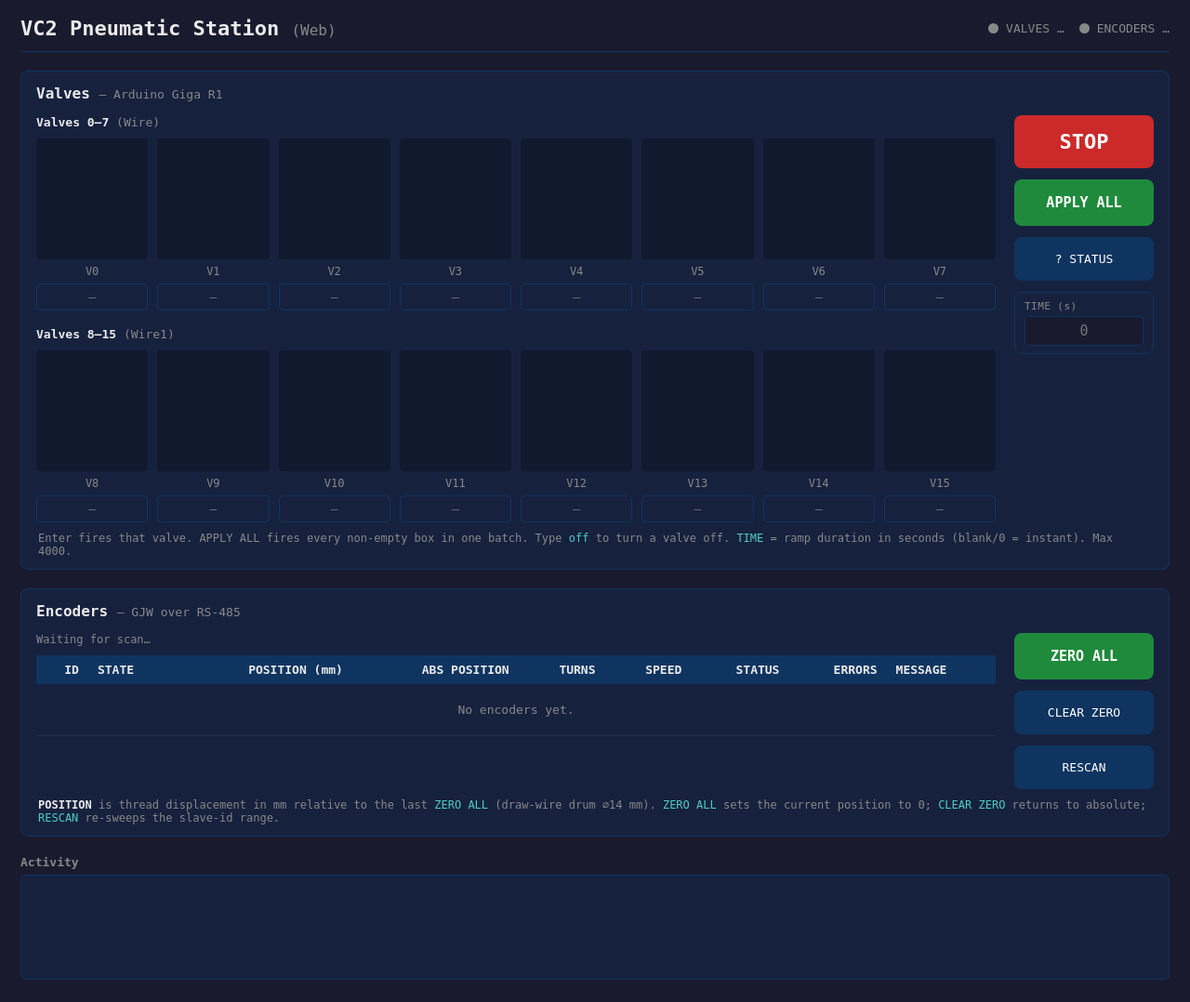
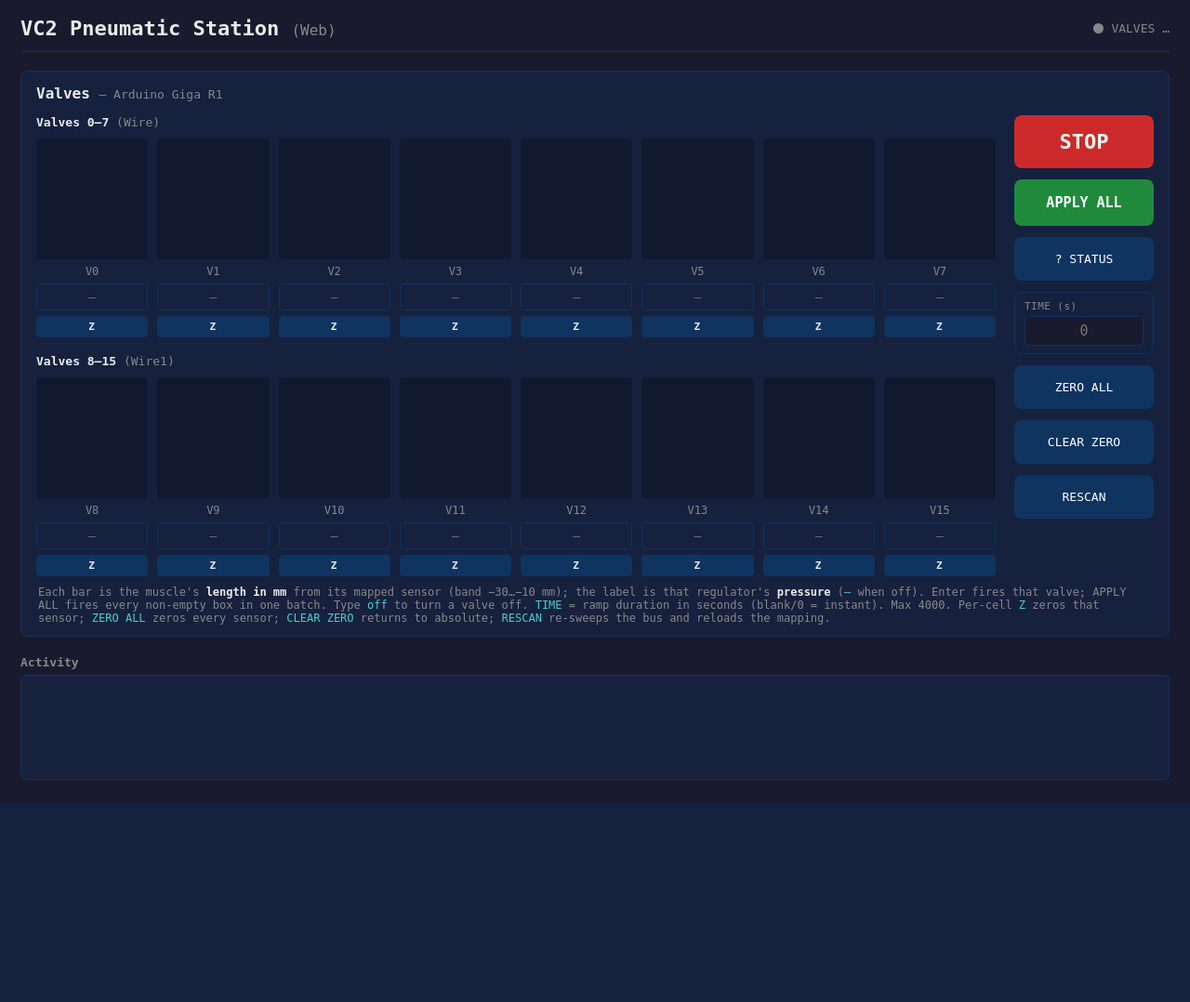
Before and after one commit to kyrixn/regulator-control-app, a Flask app: page / in a window 1280 px wide. Shown: the whole page at 93% size. After the commit the page ends 863 px from the top, so only its background shows below. Run offline with Flask 3, Linux system fonts and the light colour scheme; some libraries are stand-ins or nearby versions.

Commit message:
Reshape UI to length bars + per-sensor zeroing via sensor mapping
- sensor_mapping.json + sensor_mapping.py: map each regulator (valve
  id) to the sensor measuring its muscle's length; tolerant loader.
- encoder_controller: add zero(slave) for independent per-sensor zero
  (shares the offset map with zero_all, last write wins).
- app.py: load mapping (reloaded on RESCAN), join valves+encoders into
  a per-regulator muscles[] with position_mm; new zero_sensor event;
  length-bar band constants (-30..-10 mm) exposed in state.
- frontend: remove standalone encoder table; each valve cell's bar is
  now length (mm), label is pressure text (dash when off), plus a
  per-cell ZERO button; shared controls gain ZERO ALL / CLEAR ZERO /
  RESCAN.
- README updated for the controller branch.

```diff
--- a/app.py
+++ b/app.py
@@ -29,24 +29,35 @@ import serial.tools.list_ports
 from flask import Flask, render_template, jsonify
 from flask_socketio import SocketIO
 
-from valve_controller import ValveController, MAX_INPUT_VALUE
+from valve_controller import ValveController, MAX_INPUT_VALUE, NUM_VALVES
 from encoder_controller import (
     DEFAULT_COUNTS_PER_TURN,
     DEFAULT_DRUM_DIAMETER_MM,
     EncoderController,
     parse_slave_ids,
 )
+from sensor_mapping import DEFAULT_MAPPING_PATH, load_mapping
 
 
 app = Flask(__name__)
 app.config['SECRET_KEY'] = 'vc2-pneumatic-station'
 socketio = SocketIO(app, cors_allowed_origins="*", async_mode="threading")
 
+# Length-bar scaling (mm). Configurable here in code, not via CLI. Each valve's
+# bar plots its mapped sensor's length within this band.
+LENGTH_BAR_MIN_MM = -30.0
+LENGTH_BAR_MAX_MM = -10.0
+
 # Two shared controllers, created in main(). Either may stay None if its device
 # is absent or disabled.
 valve_controller = None
 encoder_controller = None
 _broadcast_started = False
+
+# regulator (valve id) -> {"muscle", "sensor"}; loaded in main(), reloaded on
+# RESCAN so edits to sensor_mapping.json apply without restarting the server.
+sensor_map = {}
+mapping_path = DEFAULT_MAPPING_PATH
 
 
 # ============================================================
@@ -111,17 +122,54 @@ def resolve_ports(args):
 
 
 # ============================================================
+# Combined state (valves + encoders + sensor mapping)
+# ============================================================
+
+def _muscles_state(enc_state):
+    """One entry per regulator, joined with its mapped sensor's length.
+
+    Kept separate from the valve `active` map (which only lists valves with a
+    live setpoint) so all 16 length bars render whether or not the valve is on.
+    """
+    positions = {
+        e["slave"]: (e.get("position_mm"), bool(e.get("online")))
+        for e in (enc_state or {}).get("encoders", [])
+    }
+    muscles = []
+    for reg in range(NUM_VALVES):
+        m = sensor_map.get(reg, {})
+        sensor = m.get("sensor")
+        pos, online = positions.get(sensor, (None, False))
+        muscles.append({
+            "regulator": reg,
+            "muscle": m.get("muscle", f"muscle_{reg:02d}"),
+            "sensor": sensor,
+            "position_mm": pos,
+            "sensor_online": online,
+        })
+    return muscles
+
+
+def build_state():
+    """Full snapshot pushed to the browser: valves, encoders, joined muscles."""
+    enc_state = encoder_controller.get_state() if encoder_controller else None
+    return {
+        "valves": valve_controller.get_state() if valve_controller else None,
+        "encoders": enc_state,
+        "muscles": _muscles_state(enc_state),
+        "length_bar_min_mm": LENGTH_BAR_MIN_MM,
+        "length_bar_max_mm": LENGTH_BAR_MAX_MM,
+    }
+
+
+# ============================================================
 # Background broadcaster: push combined state + messages
 # ============================================================
 
 def _broadcast_loop():
     """Emit valve + encoder state and drained messages ~5x/sec."""
     while True:
-        state = {
-            "valves": valve_controller.get_state() if valve_controller else None,
-            "encoders": encoder_controller.get_state() if encoder_controller else None,
-        }
-        socketio.emit('state', state)
+        socketio.emit('state', build_state())
 
         lines = []
         if valve_controller:
@@ -151,10 +199,7 @@ def index():
 
 @app.route('/api/state')
 def api_state():
-    return jsonify({
-        "valves": valve_controller.get_state() if valve_controller else None,
-        "encoders": encoder_controller.get_state() if encoder_controller else None,
-    })
+    return jsonify(build_state())
 
 
 @app.route('/api/ports')
@@ -169,10 +214,7 @@ def api_ports():
 @socketio.on('connect')
 def on_connect():
     _ensure_broadcaster()
-    socketio.emit('state', {
-        "valves": valve_controller.get_state() if valve_controller else None,
-        "encoders": encoder_controller.get_state() if encoder_controller else None,
-    })
+    socketio.emit('state', build_state())
 
 
 def _parse_ramp(data):
@@ -277,20 +319,37 @@ def on_ping():
 
 @socketio.on('zero')
 def on_zero():
+    """Global ZERO ALL — zero every online sensor."""
     if encoder_controller is not None:
         encoder_controller.zero_all()
 
 
+@socketio.on('zero_sensor')
+def on_zero_sensor(data):
+    """Individual zero — zero one sensor. data = {slave: int}."""
+    if encoder_controller is None:
+        return
+    try:
+        slave = int(data.get('slave'))
+    except (ValueError, TypeError):
+        return
+    encoder_controller.zero(slave)
+
+
 @socketio.on('clear_zero')
 def on_clear_zero():
+    """Global CLEAR ZERO — drop every zero offset (back to absolute mm)."""
     if encoder_controller is not None:
         encoder_controller.clear_zero()
 
 
 @socketio.on('rescan')
 def on_rescan():
+    """Re-sweep the RS-485 bus and re-read the sensor mapping."""
+    global sensor_map
     if encoder_controller is not None:
         encoder_controller.rescan()
+    sensor_map = load_mapping(mapping_path)
 
 
 # ============================================================
@@ -298,7 +357,7 @@ def on_rescan():
 # ============================================================
 
 def main():
-    global valve_controller, encoder_controller
+    global valve_controller, encoder_controller, sensor_map, mapping_path
 
     parser = argparse.ArgumentParser(
         description="vc2 pneumatic station web app (valves + RS-485 encoders)")
@@ -327,6 +386,9 @@ def main():
                         help='RS-485 per-read timeout (s)')
     parser.add_argument('--interval', type=float, default=0.2,
                         help='Seconds between encoder poll cycles')
+    # Sensor mapping
+    parser.add_argument('--mapping', default=DEFAULT_MAPPING_PATH,
+                        help='Path to the sensor↔regulator mapping JSON')
     # Web server
     parser.add_argument('--host', default='0.0.0.0', help='Web server host')
     parser.add_argument('--http-port', type=int, default=5000,
@@ -337,9 +399,13 @@ def main():
     print("   VC2 PNEUMATIC STATION (Web App) — valves + RS-485 encoders")
     print("=" * 65)
 
+    mapping_path = args.mapping
+    sensor_map = load_mapping(mapping_path)
+
     valve_port, rs485_port = resolve_ports(args)
     print(f"Valve regulator : {valve_port or '(none / disabled)'}")
     print(f"RS-485 encoders : {rs485_port or '(none / disabled)'}")
+    print(f"Sensor mapping  : {mapping_path} ({len(sensor_map)} regulator(s) mapped)")
 
     if not args.no_valves and valve_port:
         vc = ValveController(port=valve_port)
--- a/static/app.js
+++ b/static/app.js
@@ -1,13 +1,13 @@
-// Front-end for the vc2 pneumatic station web app.
-// Handles BOTH the valve regulator (Giga R1) and the RS-485 encoders,
-// which arrive together in a single {valves, encoders} state message.
+// Front-end for the vc2 pneumatic station web app (controller branch).
+// Each of the 16 valve cells now shows its muscle's LENGTH (mm, from the mapped
+// sensor) as a bar and the regulator's PRESSURE as text. The standalone encoder
+// table is gone; sensors are zeroed per-cell or globally.
 
 const NUM_VALVES = 16;
-const Y_MAX = 10500;          // matches the matplotlib GUI y-limit (mV)
-let MAX_VALUE = 4000;         // overwritten by server state
+let MAX_VALUE = 4000;         // valve setpoint limit, overwritten by server state
 
 const socket = io();
-const valveEls = [];          // index -> { input, bar, label, cell, id }
+const valveEls = [];          // index -> { input, bar, label, cell, id, zeroBtn, sensor }
 
 // ------------------------------------------------------------------
 // Build the two rows of 8 valves
@@ -40,12 +40,22 @@ function buildValves() {
         if (e.key === 'Enter') submitSingle(i, input);
       });
 
+      const zeroBtn = document.createElement('button');
+      zeroBtn.className = 'zero-btn';
+      zeroBtn.textContent = 'Z';
+      zeroBtn.title = 'Zero this sensor';
+      zeroBtn.addEventListener('click', () => {
+        const s = valveEls[i].sensor;
+        if (s !== null && s !== undefined) socket.emit('zero_sensor', { slave: s });
+      });
+
       cell.appendChild(barArea);
       cell.appendChild(id);
       cell.appendChild(input);
+      cell.appendChild(zeroBtn);
       container.appendChild(cell);
 
-      valveEls[i] = { input, bar, label, cell, id };
+      valveEls[i] = { input, bar, label, cell, id, zeroBtn, sensor: null };
     }
   }
 }
@@ -122,48 +132,76 @@ document.getElementById('btnStop').addEventListener('click', () => socket.emit('
 document.getElementById('btnApply').addEventListener('click', applyAll);
 document.getElementById('btnStatus').addEventListener('click', () => socket.emit('status'));
 
-// ------------------------------------------------------------------
-// Encoder actions
-// ------------------------------------------------------------------
+// Sensor actions (shared controls)
 document.getElementById('btnZero').addEventListener('click', () => socket.emit('zero'));
 document.getElementById('btnClear').addEventListener('click', () => socket.emit('clear_zero'));
 document.getElementById('btnRescan').addEventListener('click', () => socket.emit('rescan'));
 
 // ------------------------------------------------------------------
-// Rendering — valves
+// Rendering — valves (length bar + pressure text) joined with sensors
 // ------------------------------------------------------------------
-function renderValves(vstate) {
+function renderValves(state) {
+  const vstate = state.valves;
+  const muscles = state.muscles || [];
+  const minMM = state.length_bar_min_mm ?? -30;
+  const maxMM = state.length_bar_max_mm ?? -10;
+  const span = (maxMM - minMM) || 1;
+
+  const rangeHint = document.getElementById('rangeHint');
+  if (rangeHint) rangeHint.textContent = `${minMM}…${maxMM}`;
+
   const pill = document.getElementById('valvePill');
   const text = document.getElementById('valveText');
   const panel = document.getElementById('valvePanel');
 
-  if (!vstate) {
+  if (vstate) {
+    panel.classList.remove('disabled');
+    MAX_VALUE = vstate.max_value || MAX_VALUE;
+    document.getElementById('maxHint').textContent = MAX_VALUE;
+  } else {
     panel.classList.add('disabled');
-    pill.className = 'status-pill disconnected';
-    text.textContent = 'VALVES OFF';
-    return;
   }
-  panel.classList.remove('disabled');
-  MAX_VALUE = vstate.max_value || MAX_VALUE;
-  document.getElementById('maxHint').textContent = MAX_VALUE;
 
-  const valves = vstate.valves || {};
+  const valves = (vstate && vstate.valves) || {};
   for (let i = 0; i < NUM_VALVES; i++) {
     const el = valveEls[i];
+    const m = muscles[i] || {};
+
+    // Length bar from the mapped sensor's mm, scaled to [minMM, maxMM].
+    const pos = m.position_mm;
+    if (pos === null || pos === undefined) {
+      el.bar.style.height = '0%';
+      el.bar.classList.toggle('stale', true);
+    } else {
+      const pct = Math.max(0, Math.min(100, ((pos - minMM) / span) * 100));
+      el.bar.style.height = pct + '%';
+      el.bar.classList.toggle('stale', !m.sensor_online);
+    }
+
+    // Pressure text (dash when the valve has no active setpoint).
     const v = valves[String(i)];
     if (v) {
-      const pct = Math.max(0, Math.min(100, (v.mV / Y_MAX) * 100));
-      el.bar.style.height = pct + '%';
       el.label.textContent = `${v.bar.toFixed(2)} bar`;
       el.cell.classList.add('on');
     } else {
-      el.bar.style.height = '0%';
-      el.label.textContent = '';
+      el.label.textContent = '–';
       el.cell.classList.remove('on');
     }
+
+    // Per-cell zero target.
+    const sensor = (m.sensor === undefined) ? null : m.sensor;
+    el.sensor = sensor;
+    const mapped = sensor !== null;
+    el.zeroBtn.disabled = !mapped;
+    el.zeroBtn.title = mapped
+      ? `Zero sensor ${sensor}${m.sensor_online ? '' : ' (offline)'}`
+      : 'No sensor mapped';
   }
 
-  if (!vstate.connected) {
+  if (!vstate) {
+    pill.className = 'status-pill disconnected';
+    text.textContent = 'VALVES OFF';
+  } else if (!vstate.connected) {
     pill.className = 'status-pill disconnected';
     text.textContent = 'VALVES LOST';
   } else if (vstate.active > 0) {
@@ -172,69 +210,6 @@ function renderValves(vstate) {
   } else {
     pill.className = 'status-pill';
     text.textContent = 'VALVES IDLE';
-  }
-}
-
-// ------------------------------------------------------------------
-// Rendering — encoders
-// ------------------------------------------------------------------
-function fmt(v) { return (v === null || v === undefined) ? '–' : v; }
-
-function renderEncoders(estate) {
-  const pill = document.getElementById('encPill');
-  const text = document.getElementById('encText');
-  const panel = document.getElementById('encPanel');
-  const meta = document.getElementById('encMeta');
-  const tbody = document.getElementById('encRows');
-
-  if (!estate) {
-    panel.classList.add('disabled');
-    pill.className = 'status-pill disconnected';
-    text.textContent = 'ENCODERS OFF';
-    meta.textContent = 'RS-485 adapter not opened.';
-    return;
-  }
-  panel.classList.remove('disabled');
-
-  const range = estate.scanned_range || [];
-  const drum = estate.drum_diameter_mm;
-  document.getElementById('drumHint').textContent = drum;
-  meta.textContent =
-    `Port ${estate.port || '?'}  ·  ${estate.baudrate || '?'} 8${estate.parity || 'N'}1  ·  ` +
-    `Scanned ${range[0]}–${range[1]}  ·  Drum ⌀${drum} mm  ·  ` +
-    `Online ${estate.online || 0}  ·  Zeroed ${estate.zeroed || 0}`;
-
-  const encoders = estate.encoders || [];
-  if (!encoders.length) {
-    tbody.innerHTML = '<tr class="empty"><td colspan="9">' +
-      'No encoders found in the scanned slave-id range.</td></tr>';
-  } else {
-    tbody.innerHTML = encoders.map((e) => {
-      const cls = e.online ? 'online' : 'offline';
-      const stateTxt = e.online ? 'ONLINE' : 'OFFLINE';
-      const zeroBadge = e.zeroed ? ' <span class="zbadge">Z</span>' : '';
-      const mm = (e.position_mm === null || e.position_mm === undefined)
-        ? '–' : e.position_mm.toFixed(2);
-      return `<tr class="${cls}">
-        <td class="num id">${e.slave}</td>
-        <td class="state">${stateTxt}${zeroBadge}</td>
-        <td class="num pos">${mm}</td>
-        <td class="num">${fmt(e.absolute_position)}</td>
-        <td class="num">${fmt(e.turns)}</td>
-        <td class="num">${fmt(e.speed)}</td>
-        <td class="num">${fmt(e.status_code)}</td>
-        <td class="num">${fmt(e.error_count)}</td>
-        <td class="msg">${e.message || ''}</td>
-      </tr>`;
-    }).join('');
-  }
-
-  if ((estate.online || 0) > 0) {
-    pill.className = 'status-pill active';
-    text.textContent = `ENCODERS (${estate.online})`;
-  } else {
-    pill.className = 'status-pill';
-    text.textContent = 'ENCODERS SCAN…';
   }
 }
 
@@ -253,18 +228,13 @@ function logLine(line) {
 // ------------------------------------------------------------------
 // Socket wiring
 // ------------------------------------------------------------------
-socket.on('state', (state) => {
-  renderValves(state.valves);
-  renderEncoders(state.encoders);
-});
+socket.on('state', (state) => renderValves(state));
 socket.on('messages', (data) => (data.lines || []).forEach(logLine));
 socket.on('connect', () => logLine('[web] connected to server'));
 socket.on('disconnect', () => {
-  for (const id of ['valvePill', 'encPill']) {
-    document.getElementById(id).className = 'status-pill disconnected';
-  }
+  const pill = document.getElementById('valvePill');
+  pill.className = 'status-pill disconnected';
   document.getElementById('valveText').textContent = 'SERVER LOST';
-  document.getElementById('encText').textContent = 'SERVER LOST';
 });
 
 buildValves();
--- a/static/style.css
+++ b/static/style.css
@@ -94,6 +94,8 @@ body {
   transition: height 0.12s ease-out;
   opacity: 0.88;
 }
+/* Mapped sensor offline / no reading: mute the bar so length isn't trusted. */
+.bar.stale { background: var(--offline); opacity: 0.5; }
 .bar-label {
   position: absolute; top: 4px; left: 0; right: 0;
   text-align: center; font-size: 11px; color: var(--text);
@@ -114,6 +116,24 @@ body {
   font-size: 13px;
 }
 .valve input:focus { outline: none; border-color: var(--highlight); }
+
+.zero-btn {
+  width: 100%;
+  background: var(--accent);
+  color: var(--text);
+  border: 1px solid var(--accent);
+  border-radius: 4px;
+  padding: 4px 0;
+  font-family: inherit;
+  font-size: 11px;
+  font-weight: 700;
+  letter-spacing: 0.08em;
+  cursor: pointer;
+  transition: background 0.12s;
+}
+.zero-btn:hover:not(:disabled) { background: var(--accent-h); }
+.zero-btn:active:not(:disabled) { transform: translateY(1px); }
+.zero-btn:disabled { opacity: 0.35; cursor: default; }
 
 /* ---- Controls (shared by both panels) ---- */
 .controls {
@@ -163,45 +183,6 @@ body {
 }
 .time-field input:focus { outline: none; border-color: var(--highlight); }
 
-/* ---- Encoders ---- */
-.table-wrap { flex: 1; min-width: 0; display: flex; flex-direction: column; }
-.meta { font-size: 12px; color: var(--text-dim); margin-bottom: 10px; }
-.scroll { max-height: 340px; overflow: auto; }
-
-.enc-table { width: 100%; border-collapse: collapse; font-size: 13px; }
-.enc-table thead th {
-  position: sticky; top: 0;
-  background: var(--accent);
-  color: var(--text);
-  font-weight: 700;
-  text-align: left;
-  padding: 8px 10px;
-  white-space: nowrap;
-}
-.enc-table th.num, .enc-table td.num { text-align: right; }
-.enc-table tbody td {
-  padding: 6px 10px;
-  border-bottom: 1px solid rgba(255,255,255,0.05);
-  white-space: nowrap;
-}
-.enc-table tbody tr.online .id { color: var(--active); font-weight: 700; }
-.enc-table tbody tr.online .pos { color: var(--highlight); font-weight: 700; }
-.enc-table tbody tr.offline { color: var(--text-dim); }
-.enc-table tbody tr.offline .state { color: var(--offline); }
-.enc-table tbody tr.empty td { text-align: center; color: var(--text-dim); padding: 20px; }
-.enc-table .msg { color: var(--text-dim); }
-
-.zbadge {
-  display: inline-block;
-  background: var(--highlight);
-  color: #06222b;
-  font-weight: 700;
-  font-size: 10px;
-  border-radius: 3px;
-  padding: 0 4px;
-  margin-left: 6px;
-}
-
 /* ---- Hints & log ---- */
 .hint { color: var(--text-dim); font-size: 12px; margin: 10px 2px 6px; }
 .hint code { color: var(--highlight); }
--- a/templates/index.html
+++ b/templates/index.html
@@ -12,9 +12,6 @@
     <div class="pills">
       <div class="status-pill" id="valvePill">
         <span class="dot"></span><span id="valveText">VALVES …</span>
-      </div>
-      <div class="status-pill" id="encPill">
-        <span class="dot"></span><span id="encText">ENCODERS …</span>
       </div>
     </div>
   </header>
@@ -41,50 +38,21 @@
           <label for="timeInput">TIME (s)</label>
           <input type="text" id="timeInput" placeholder="0" inputmode="decimal">
         </div>
-      </aside>
-    </div>
-    <p class="hint">
-      Enter fires that valve. APPLY ALL fires every non-empty box in one batch.
-      Type <code>off</code> to turn a valve off. <code>TIME</code> = ramp
-      duration in seconds (blank/0 = instant). Max <span id="maxHint">4000</span>.
-    </p>
-  </section>
-
-  <!-- ===================== ENCODERS (RS-485) ===================== -->
-  <section class="panel" id="encPanel">
-    <h2 class="panel-title">Encoders <span class="src">— GJW over RS-485</span></h2>
-    <div class="panel-body">
-      <div class="table-wrap">
-        <div class="meta" id="encMeta">Waiting for scan…</div>
-        <div class="scroll">
-          <table class="enc-table">
-            <thead>
-              <tr>
-                <th class="num">ID</th><th>STATE</th>
-                <th class="num">POSITION (mm)</th><th class="num">ABS POSITION</th>
-                <th class="num">TURNS</th><th class="num">SPEED</th>
-                <th class="num">STATUS</th>
-                <th class="num">ERRORS</th><th>MESSAGE</th>
-              </tr>
-            </thead>
-            <tbody id="encRows">
-              <tr class="empty"><td colspan="9">No encoders yet.</td></tr>
-            </tbody>
-          </table>
-        </div>
-      </div>
-      <aside class="controls">
-        <button id="btnZero" class="btn btn-apply">ZERO ALL</button>
+        <button id="btnZero" class="btn btn-accent">ZERO ALL</button>
         <button id="btnClear" class="btn btn-accent">CLEAR ZERO</button>
         <button id="btnRescan" class="btn btn-accent">RESCAN</button>
       </aside>
     </div>
     <p class="hint">
-      <strong>POSITION</strong> is thread displacement in mm relative to the
-      last <code>ZERO ALL</code> (draw-wire drum ⌀<span id="drumHint">14</span> mm).
-      <code>ZERO ALL</code> sets the current position to 0;
-      <code>CLEAR ZERO</code> returns to absolute; <code>RESCAN</code>
-      re-sweeps the slave-id range.
+      Each bar is the muscle's <strong>length in mm</strong> from its mapped
+      sensor (band <span id="rangeHint">−30…−10</span> mm); the label is that
+      regulator's <strong>pressure</strong> (<code>–</code> when off). Enter
+      fires that valve; APPLY ALL fires every non-empty box in one batch. Type
+      <code>off</code> to turn a valve off. <code>TIME</code> = ramp duration in
+      seconds (blank/0 = instant). Max <span id="maxHint">4000</span>. Per-cell
+      <code>Z</code> zeros that sensor; <code>ZERO ALL</code> zeros every sensor;
+      <code>CLEAR ZERO</code> returns to absolute; <code>RESCAN</code> re-sweeps
+      the bus and reloads the mapping.
     </p>
   </section>
 
```
Also changed, not shown: encoder_controller.py (+18 -0 lines), sensor_mapping.json (added, +21 -0 lines), sensor_mapping.py (added, +75 -0 lines), README.md.
